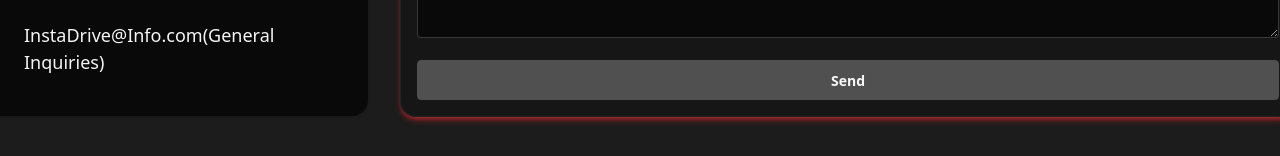
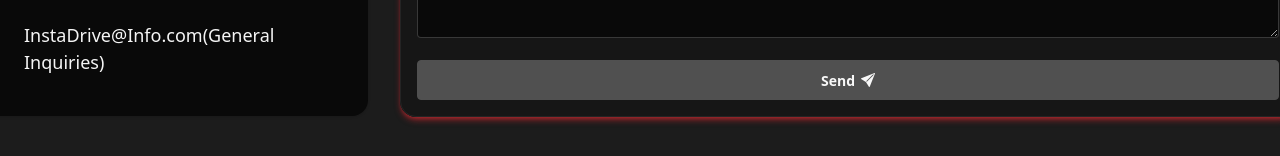
Before and after one commit to jacobferreras/car-rental, a Next.js app: page /contact in a window 1280 px wide. Shown: the part 796-952 px from the top of the page. Built offline with nearby package versions, Linux system fonts and the light colour scheme; no server answers.

Commit message:
refactor: add send icon to button in ContactForm for enhanced visual feedback

```diff
--- a/components/ui/contact/ContactForm.tsx
+++ b/components/ui/contact/ContactForm.tsx
@@ -65,6 +65,7 @@ const ContactForm = () => {
           >
             {/* {isLoading ? "Sending..." : "Send Message"} */}
             Send
+            <i className="bi bi-send-fill"></i>
           </button>
         </fieldset>
       </form>
```
